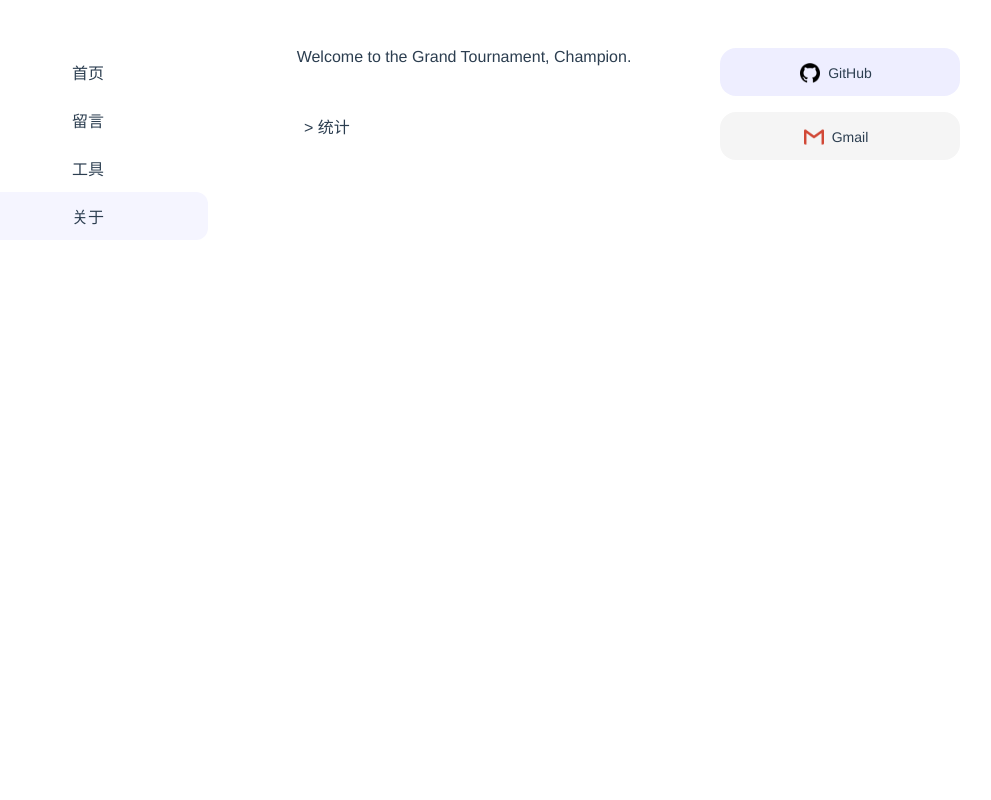
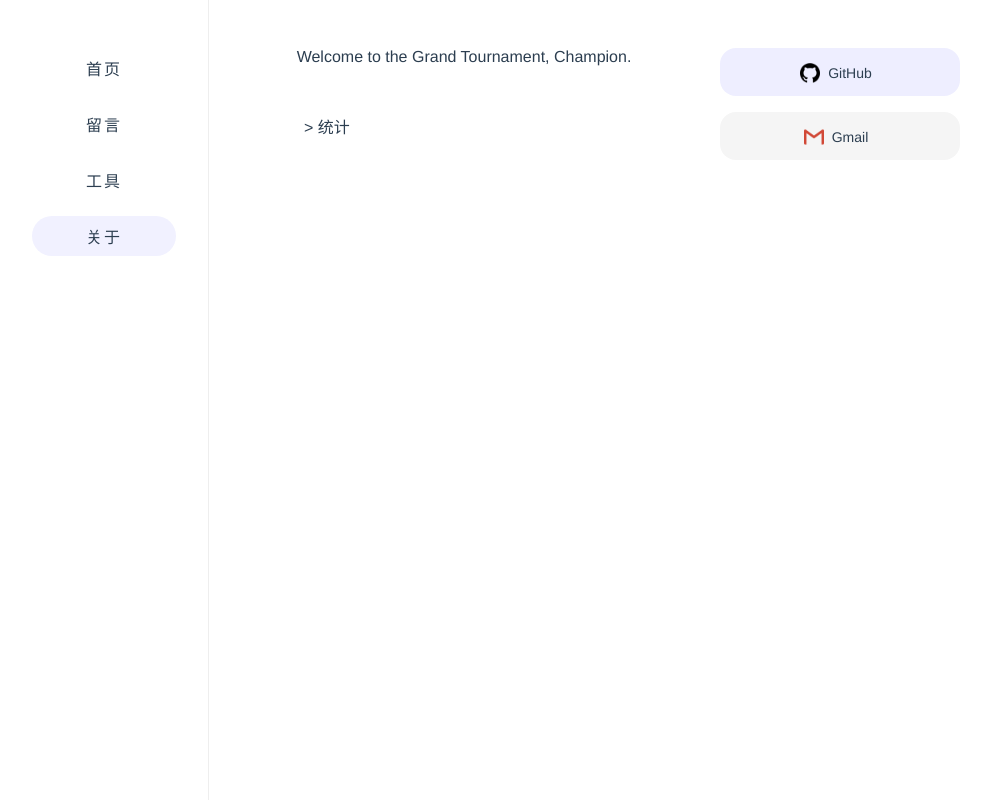
Before and after one commit to EasonApolo/forvera-vue, a Vue app: page /#/about in a window 1280 px wide. Shown: the whole page, without its empty margins (176-1167 px from the left). Built offline with nearby package versions, Linux system fonts and the light colour scheme; no server answers.

Commit message:
0.2.0
home和twit页加分栏线，调整了样式
改了twit页第二页重复的bug

```diff
--- a/src/App.vue
+++ b/src/App.vue
@@ -2,17 +2,17 @@
   <div id="app">
     <div id="nav">
       <ul id="nav-content">
-        <router-link class="a-index" to="/">首页</router-link>
-        <router-link class="a-board" to="/twit">留言</router-link>
-        <router-link class="a-tool" to="/tool">工具</router-link>
+        <router-link class="a-index" to="/"     >首页</router-link>
+        <router-link class="a-board" to="/twit" >留言</router-link>
+        <router-link class="a-tool"  to="/tool" >工具</router-link>
         <router-link class="a-about" to="/about">关于</router-link>
       </ul>
     </div>
-    <transition :name="transitionName" mode="out-in">
       <keep-alive include="home,twit,tool,about">
         <router-view/>
       </keep-alive>
-    </transition>
+    <!-- <transition :name="transitionName" mode="out-in">
+    </transition> -->
     <pop></pop>
   </div>
 </template>
@@ -104,24 +104,28 @@ ul {
 @media (min-width: 750px) {
   #nav {
     position: fixed;
-    left: calc(30% - 15rem);
-    width: 15rem;
+    left: calc(30% - 13rem);
+    padding: 0 0;
+    width: calc(15rem - 2rem);
     height: 100%;
+    border-right: 1px solid #EEE;
     z-index: 1;
   }
   #nav-content {
     margin-top: 3rem;
     a {
+      margin: 0 2rem 1rem 2rem;
       display: block;
-      padding: 0.75rem 0;
-      transition: .3s;
+      padding: 0.5rem 0;
+      border-radius: 3rem;
+      transition: .2s;
+      letter-spacing: 2px;
       user-select: none;
-      border-radius: .75rem;
       &.router-link-exact-active {
-        background-color: #f5f5ff
+        background-color: #f1f1ff;
       }
       &:hover {
-        background-color: #eeeeff
+        background-color: #e5e5ff
       }
     }
   }
--- a/src/views/Home.vue
+++ b/src/views/Home.vue
@@ -87,29 +87,32 @@ export default {
   padding-bottom: 3rem;
 }
 .category {
-  position: absolute;
+  position: fixed;
   top: 0;
-  right: calc(42.85% - 15rem);
-  width: 15rem;
-  padding-top: 2rem;
+  right: calc(30% - 13rem);
+  padding: 2rem 0rem 0 0rem;
+  width: calc(13rem);
+  height: 100%;
+  border-left: 1px solid #eee;
   font-size: .875rem;
   text-align: left;
   li {
-    padding: .5rem .75rem;
+    margin: .5rem 2rem;
+    padding: .5rem 1rem;
+    border-radius: 2rem;
     transition: .2s;
     user-select: none;
     cursor: pointer;
-    border-radius: .75rem;
     &:hover {
       background-color: #eeeeff;
     }
   }
   div {
-    padding: .5rem 0;
+    padding: .5rem 2rem;
     font-size: 1rem;
   }
   .active {
-    background-color: #f5f5ff
+    background-color: #f1f1ff
   }
 }
 @media (max-width: 750px) {
--- a/src/views/Twit.vue
+++ b/src/views/Twit.vue
@@ -72,9 +72,12 @@ export default {
     }
   },
   methods: {
+    reply (id) {
+
+    },
     scrollBottom () {
       if (this.intSwitch == 0 && document.documentElement.scrollTop + document.documentElement.clientHeight >= document.body.clientHeight) {
-        let pageToFetch = Math.ceil(this.data.length / 10.0)
+        let pageToFetch = Math.ceil(this.data.length / 10.0 + 1)
         this.fetchComment(pageToFetch)
       }
     },
@@ -95,6 +98,7 @@ export default {
       this.max_page = 1000
     },
     fetchComment (page) {
+      console.log(page)
       if (page > this.max_page) return    // reject request if page beyond max_page
       this.intSwitch = 1
       fetch(window.ip + 'comments?post=' + 53 + '&page=' + page)
@@ -140,6 +144,7 @@ export default {
   width: 40%;
   .content {
     padding: 2rem 2rem;
+    border-right: 1px solid #eee;
     text-align: left;
     .item {
       margin: 0 0 1rem 0;
@@ -150,6 +155,9 @@ export default {
         font-size: .9375rem;
       }
       .item-date {
+        font-size: .8125rem;
+      }
+      .item-reply {
         font-size: .8125rem;
       }
       .bub {
@@ -192,11 +200,12 @@ export default {
     }
   }
   .add {
-    position: absolute;
+    position: fixed;
     top: 0;
-    left: 57.1%;
-    width: 30%;
-    padding: 2rem 0;
+    left: 70%;
+    padding: 2rem 2rem;
+    max-width: 15rem;
+    width: calc(100% - 1.5rem);
     button {
       width: 3.5rem;
       height: 2rem;
@@ -216,14 +225,14 @@ export default {
     }
     input, textarea {
       margin-bottom: 1rem;
+      padding: .5rem .75rem;
       width: calc(100% - 1.5rem);
-      max-width: 15rem;
-      padding: .5rem .75rem;
       border: 1px solid #ccf;
-      transition: all .2s ease;
+      border-radius: 1rem;
+      letter-spacing: 1px;
       font-size: .8125rem;
       font-family: 'Avenir', Helvetica, Arial, sans-serif;
-      border-radius: 1rem;
+      transition: all .2s ease;
       &:hover, &:focus {
         border-color: #88f;
       }
```
